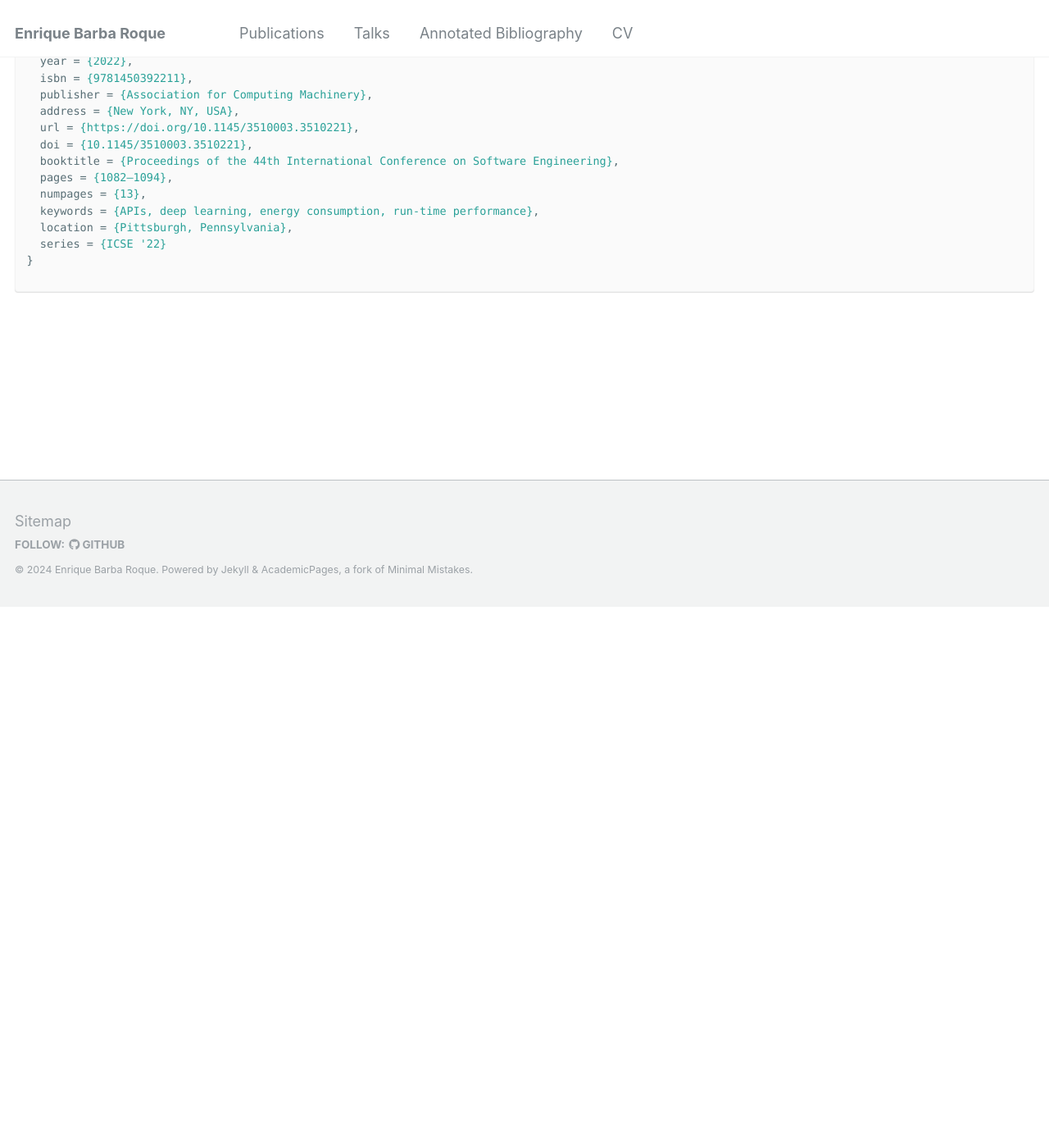
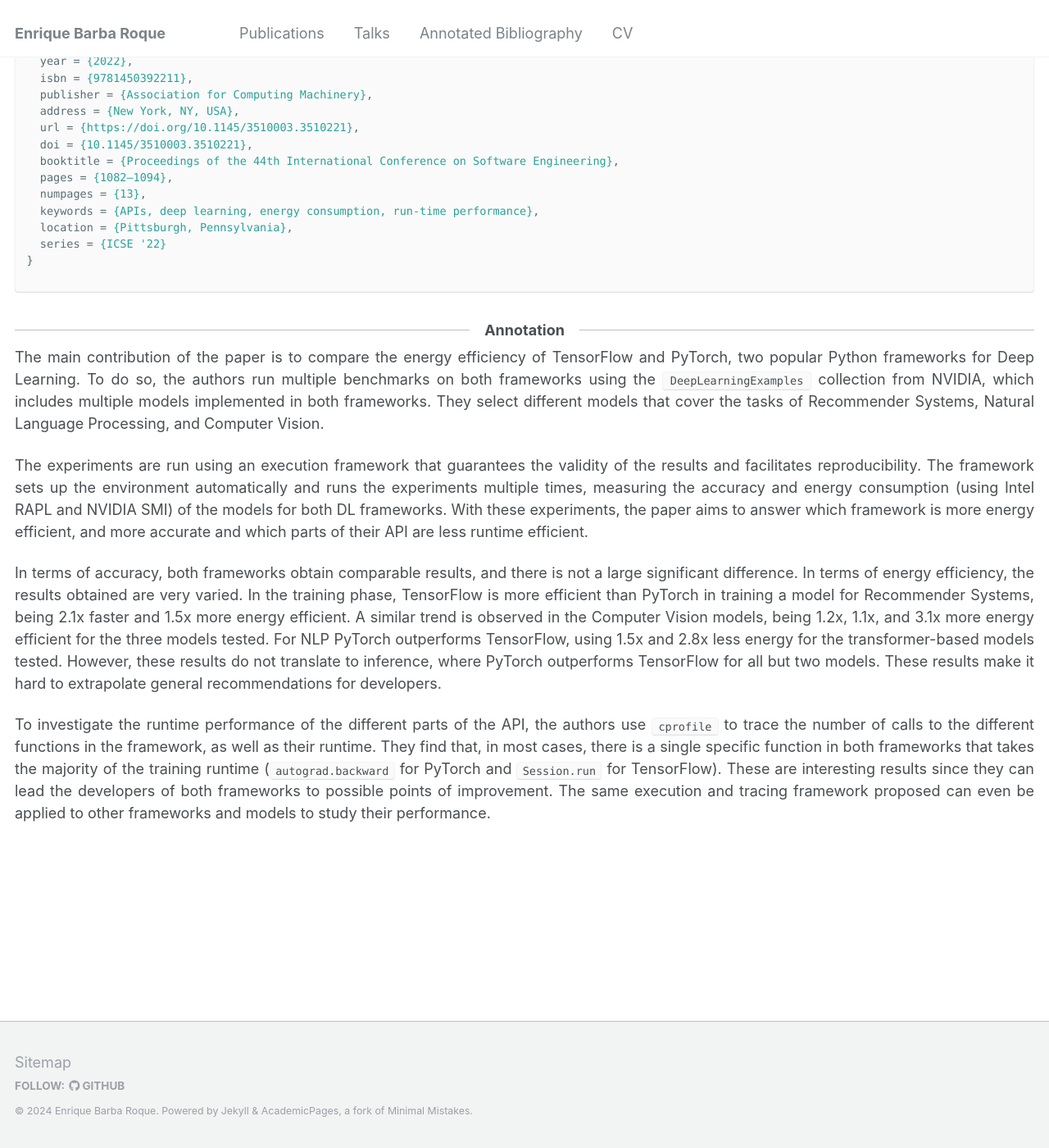
Before and after one commit to enriquebarba97/enriquebarba97.github.io, a Jekyll site: the page built from _bibliography/2022-07-georgiou-frameworks.md, in a window 1280 px wide and 1400 px high, scrolled down 1021 px. Shown: the whole window at 82% size. Built offline with Jekyll 4.4.1, drawn with Linux system fonts in a browser that asks for light colours; comment, search, counter and statistics services are not loaded; before the commit the page ends 1762 px from its top, so only the background shows below that.

Commit message:
Update framework comparison annotation

```diff
--- a/_bibliography/2022-07-georgiou-frameworks.md
+++ b/_bibliography/2022-07-georgiou-frameworks.md
@@ -29,6 +29,13 @@ bibtex: |-
 tags:
   - DL frameworks
   - Energy monitoring
-# annotation: ""
+annotation: |-
+  The main contribution of the paper is to compare the energy efficiency of TensorFlow and PyTorch, two popular Python frameworks for Deep Learning. To do so, the authors run multiple benchmarks on both frameworks using the `DeepLearningExamples` collection from NVIDIA, which includes multiple models implemented in both frameworks. They select different models that cover the tasks of Recommender Systems, Natural Language Processing, and Computer Vision.
+
+  The experiments are run using an execution framework that guarantees the validity of the results and facilitates reproducibility. The framework sets up the environment automatically and runs the experiments multiple times, measuring the accuracy and energy consumption (using Intel RAPL and NVIDIA SMI) of the models for both DL frameworks. With these experiments, the paper aims to answer which framework is more energy efficient, and more accurate and which parts of their API are less runtime efficient.
+
+  In terms of accuracy, both frameworks obtain comparable results, and there is not a large significant difference. In terms of energy efficiency, the results obtained are very varied. In the training phase, TensorFlow is more efficient than PyTorch in training a model for Recommender Systems, being 2.1x faster and 1.5x more energy efficient. A similar trend is observed in the Computer Vision models, being 1.2x, 1.1x, and 3.1x more energy efficient for the three models tested. For NLP PyTorch outperforms TensorFlow, using 1.5x and 2.8x less energy for the transformer-based models tested. However, these results do not translate to inference, where PyTorch outperforms TensorFlow for all but two models. These results make it hard to extrapolate general recommendations for developers.
+
+  To investigate the runtime performance of the different parts of the API, the authors use `cprofile` to trace the number of calls to the different functions in the framework, as well as their runtime. They find that, in most cases, there is a single specific function in both frameworks that takes the majority of the training runtime (`autograd.backward` for PyTorch and `Session.run` for TensorFlow). These are interesting results since they can lead the developers of both frameworks to possible points of improvement. The same execution and tracing framework proposed can even be applied to other frameworks and models to study their performance.
 show-thoughts: false
 ---
--- a/_layouts/publication.html
+++ b/_layouts/publication.html
@@ -67,12 +67,12 @@ layout: splash
 <h3 class="text-divider" align="center">Annotation</h3>
 <div align="justify">{{page.annotation | markdownify}}</div>
 {% unless page.thoughts and page.show-thoughts %}
-<div class="text-divider"> 🌿 </div>
+<!-- <div class="text-divider"> 🌿 </div> -->
 {% endunless %}
 {% endif %}
 
 {% if page.thoughts and page.show-thoughts %}
 <h3 class="text-divider" align="center">Thoughts</h3>
 <div align="justify">{{page.thoughts | markdownify}}</div>
-<div class="text-divider"> 🌿 </div>
+<!-- <div class="text-divider"> 🌿 </div> -->
 {% endif %}
```
Also changed, not shown: _pages/bibliography.md (+1 -7 lines).
